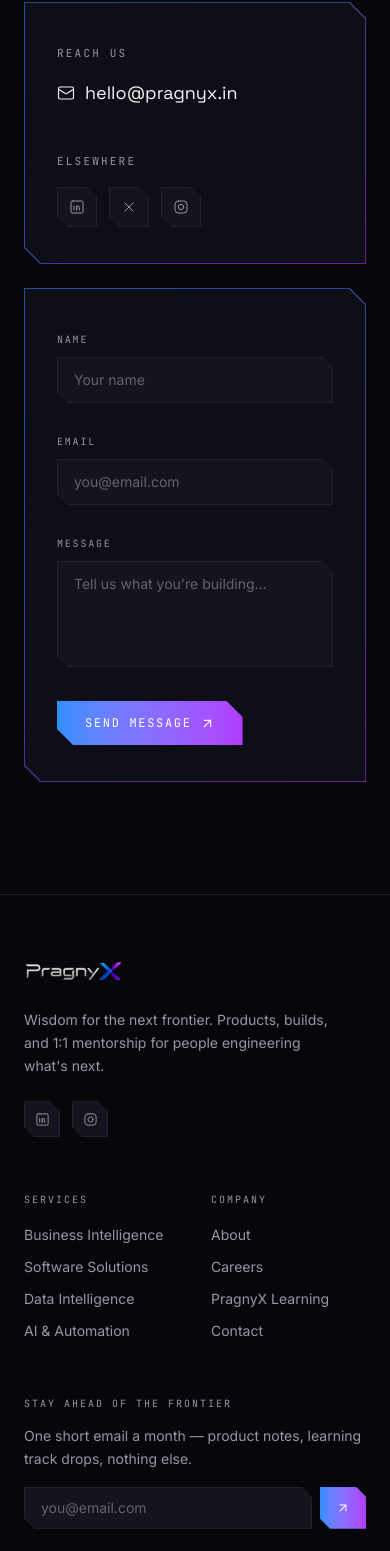
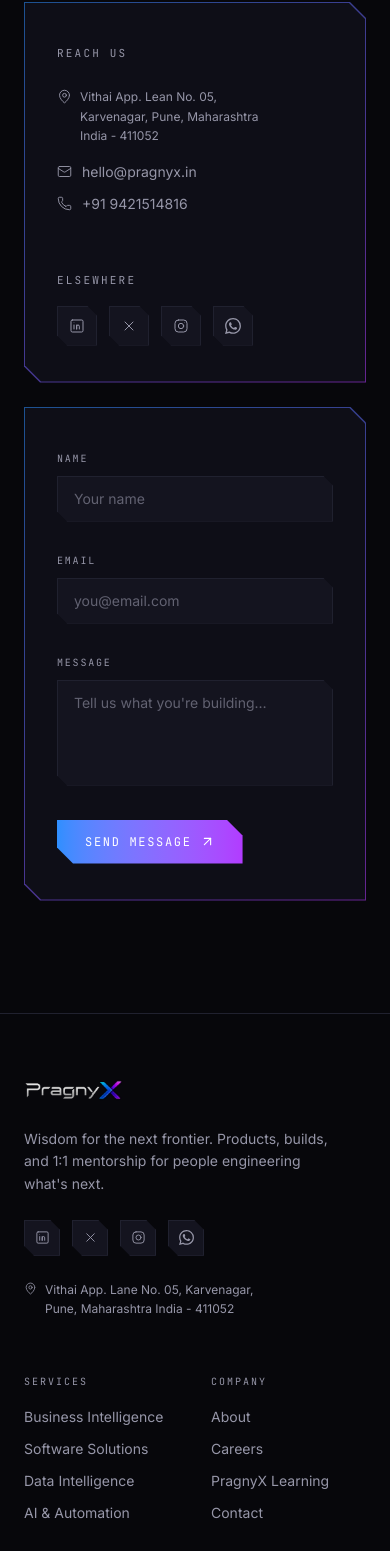
Before and after one commit to prafullwahatule/pragnyx-web, a Next.js app in the folder pragnyx/: page /contact in a window 390 px wide. Shown: the part 428-1979 px from the top of the page. Built offline with nearby package versions, Linux system fonts and the light colour scheme.

Commit message:
Add phone, WhatsApp, address to footer and contact

```diff
--- a/pragnyx/package.json
+++ b/pragnyx/package.json
@@ -15,7 +15,8 @@
     "lucide-react": "^1.21.0",
     "next": "16.2.9",
     "react": "19.2.4",
-    "react-dom": "19.2.4"
+    "react-dom": "19.2.4",
+    "react-icons": "^5.6.0"
   },
   "devDependencies": {
     "@tailwindcss/postcss": "^4",
--- a/pragnyx/src/components/Contact.jsx
+++ b/pragnyx/src/components/Contact.jsx
@@ -1,18 +1,30 @@
 "use client";
 
 import { useState } from "react";
-import { Mail, X as XIcon, ArrowUpRight, Check, Loader2 } from "lucide-react";
+import { Mail, X as XIcon, ArrowUpRight, Check, Loader2, Phone, MapPin } from "lucide-react";
 import { LinkedInIcon, InstagramIcon } from "./SocialIcons";
 import Reveal from "./Reveal";
 
+function WhatsAppIcon({ size = 16 }) {
+  return (
+    <svg width={size} height={size} viewBox="0 0 24 24" fill="currentColor">
+      <path d="M17.472 14.382c-.297-.149-1.758-.867-2.03-.967-.273-.099-.471-.148-.67.15-.197.297-.767.966-.94 1.164-.173.199-.347.223-.644.075-.297-.15-1.255-.463-2.39-1.475-.883-.788-1.48-1.761-1.653-2.059-.173-.297-.018-.458.13-.606.134-.133.298-.347.446-.52.149-.174.198-.298.298-.497.099-.198.05-.371-.025-.52-.075-.149-.669-1.612-.916-2.207-.242-.579-.487-.5-.669-.51-.173-.008-.371-.01-.57-.01-.198 0-.52.074-.792.372-.272.297-1.04 1.016-1.04 2.479 0 1.462 1.065 2.875 1.213 3.074.149.198 2.096 3.2 5.077 4.487.709.306 1.262.489 1.694.625.712.227 1.36.195 1.871.118.571-.085 1.758-.719 2.006-1.413.248-.694.248-1.289.173-1.413-.074-.124-.272-.198-.57-.347m-5.421 7.403h-.004a9.87 9.87 0 01-5.031-1.378l-.361-.214-3.741.982.998-3.648-.235-.374a9.86 9.86 0 01-1.51-5.26c.001-5.45 4.436-9.884 9.888-9.884 2.64 0 5.122 1.03 6.988 2.898a9.825 9.825 0 012.893 6.994c-.003 5.45-4.437 9.884-9.885 9.884m8.413-18.297A11.815 11.815 0 0012.05 0C5.495 0 .16 5.335.157 11.892c0 2.096.547 4.142 1.588 5.945L.057 24l6.305-1.654a11.882 11.882 0 005.683 1.448h.005c6.554 0 11.89-5.335 11.893-11.893a11.821 11.821 0 00-3.48-8.413z" />
+    </svg>
+  );
+}
+
+const WHATSAPP_NUMBER = "9421514816";
+const WHATSAPP_HREF = `https://wa.me/91${WHATSAPP_NUMBER}`;
+
 const SOCIALS = [
-  { icon: LinkedInIcon, label: "LinkedIn", href: "#" },
-  { icon: XIcon, label: "X", href: "#" },
-  { icon: InstagramIcon, label: "Instagram", href: "#" },
+  { icon: LinkedInIcon, label: "LinkedIn", href: "https://www.linkedin.com/company/pragnyx/" },
+  { icon: XIcon, label: "X", href: "https://x.com/PragnyX" },
+  { icon: InstagramIcon, label: "Instagram", href: "https://www.instagram.com/pragnyx" },
+  { icon: WhatsAppIcon, label: "WhatsApp", href: WHATSAPP_HREF },
 ];
 
 export default function Contact() {
-  const [status, setStatus] = useState("idle"); // idle | loading | sent | error
+  const [status, setStatus] = useState("idle");
   const [form, setForm] = useState({ name: "", email: "", message: "" });
   const [errors, setErrors] = useState({});
 
@@ -68,29 +80,60 @@
         <div className="mt-16 grid lg:grid-cols-12 gap-6">
           <Reveal className="lg:col-span-4" delay={100}>
             <div className="gradient-border cut h-full">
-              <div className="cut bg-surface h-full px-8 py-9 flex flex-col justify-between gap-10">
+              <div className="cut bg-surface h-full px-8 py-9 flex flex-col justify-between gap-13">
+
+                {/* Reach us — Address + Email + Phone */}
                 <div>
                   <span className="font-mono text-[11px] tracking-[0.2em] uppercase text-mute">
                     Reach us
                   </span>
+
+                  {/* Address */}
+                  <a
+                    href="https://maps.google.com/?q=Vithai+Apartment+Lane+No+5+Karvenagar+Pune+Maharashtra"
+                    target="_blank"
+                    rel="noopener noreferrer"
+                    className="mt-6 flex items-start gap-2 text-xs text-mute hover:text-paper transition-colors leading-relaxed"
+                  >
+                    <MapPin size={15} strokeWidth={1.5} className="mt-0.5 shrink-0" />
+                    <span>
+                      Vithai App. Lean No. 05, <br />
+                      Karvenagar, Pune, Maharashtra <br />
+                      India - 411052
+                    </span>
+                  </a>
+
+                  {/* Email */}
                   <a
                     href="mailto:hello@pragnyx.in"
-                    className="mt-4 flex items-center gap-2.5 text-lg font-display hover:text-gradient transition-colors"
+                    className="mt-4 flex items-center gap-2.5 text-sm text-mute hover:text-paper transition-colors"
                   >
-                    <Mail size={18} strokeWidth={1.5} />
+                    <Mail size={15} strokeWidth={1.5} className="shrink-0" />
                     hello@pragnyx.in
+                  </a>
+
+                  {/* Phone */}
+                  <a
+                    href={`tel:+91${WHATSAPP_NUMBER}`}
+                    className="mt-3 flex items-center gap-2.5 text-sm text-mute hover:text-paper transition-colors"
+                  >
+                    <Phone size={15} strokeWidth={1.5} className="shrink-0" />
+                    +91 {WHATSAPP_NUMBER}
                   </a>
                 </div>
 
+                {/* Socials */}
                 <div>
                   <span className="font-mono text-[11px] tracking-[0.2em] uppercase text-mute">
                     Elsewhere
                   </span>
-                  <div className="mt-4 flex gap-3">
+                  <div className="mt-4 flex gap-3 flex-wrap">
                     {SOCIALS.map(({ icon: Icon, label, href }) => (
                       <a
                         key={label}
                         href={href}
+                        target="_blank"
+                        rel="noopener noreferrer"
                         aria-label={label}
                         className="cut-sm w-10 h-10 flex items-center justify-center bg-surface-2 border border-line text-mute hover:text-paper hover:border-blue/50 transition-colors"
                       >
@@ -99,6 +142,7 @@
                     ))}
                   </div>
                 </div>
+
               </div>
             </div>
           </Reveal>
--- a/pragnyx/src/components/Footer.jsx
+++ b/pragnyx/src/components/Footer.jsx
@@ -1,8 +1,19 @@
 import Image from "next/image";
 import Link from "next/link";
-import { Mail } from "lucide-react";
+import { Mail, X as XIcon, Phone, MapPin } from "lucide-react";
 import { LinkedInIcon, InstagramIcon } from "./SocialIcons";
 import NewsletterForm from "./NewsletterForm";
+
+function WhatsAppIcon({ size = 15 }) {
+  return (
+    <svg width={size} height={size} viewBox="0 0 24 24" fill="currentColor">
+      <path d="M17.472 14.382c-.297-.149-1.758-.867-2.03-.967-.273-.099-.471-.148-.67.15-.197.297-.767.966-.94 1.164-.173.199-.347.223-.644.075-.297-.15-1.255-.463-2.39-1.475-.883-.788-1.48-1.761-1.653-2.059-.173-.297-.018-.458.13-.606.134-.133.298-.347.446-.52.149-.174.198-.298.298-.497.099-.198.05-.371-.025-.52-.075-.149-.669-1.612-.916-2.207-.242-.579-.487-.5-.669-.51-.173-.008-.371-.01-.57-.01-.198 0-.52.074-.792.372-.272.297-1.04 1.016-1.04 2.479 0 1.462 1.065 2.875 1.213 3.074.149.198 2.096 3.2 5.077 4.487.709.306 1.262.489 1.694.625.712.227 1.36.195 1.871.118.571-.085 1.758-.719 2.006-1.413.248-.694.248-1.289.173-1.413-.074-.124-.272-.198-.57-.347m-5.421 7.403h-.004a9.87 9.87 0 01-5.031-1.378l-.361-.214-3.741.982.998-3.648-.235-.374a9.86 9.86 0 01-1.51-5.26c.001-5.45 4.436-9.884 9.888-9.884 2.64 0 5.122 1.03 6.988 2.898a9.825 9.825 0 012.893 6.994c-.003 5.45-4.437 9.884-9.885 9.884m8.413-18.297A11.815 11.815 0 0012.05 0C5.495 0 .16 5.335.157 11.892c0 2.096.547 4.142 1.588 5.945L.057 24l6.305-1.654a11.882 11.882 0 005.683 1.448h.005c6.554 0 11.89-5.335 11.893-11.893a11.821 11.821 0 00-3.48-8.413z" />
+    </svg>
+  );
+}
+
+const WHATSAPP_NUMBER = "9421514816";
+const WHATSAPP_HREF = `https://wa.me/91${WHATSAPP_NUMBER}`;
 
 const COLUMNS = [
   {
@@ -27,7 +38,9 @@
 
 const SOCIALS = [
   { icon: LinkedInIcon, label: "LinkedIn", href: "https://www.linkedin.com/company/pragnyx/" },
-  { icon: InstagramIcon, label: "Instagram", href: "https://www.instagram.com/pragnyx?igsh=cDkyYnBjcXJsYjJ0" },
+  { icon: XIcon, label: "X", href: "https://x.com/PragnyX" },
+  { icon: InstagramIcon, label: "Instagram", href: "https://www.instagram.com/pragnyx" },
+  { icon: WhatsAppIcon, label: "WhatsApp", href: WHATSAPP_HREF },
 ];
 
 export default function Footer() {
@@ -50,11 +63,13 @@
               mentorship for people engineering what&apos;s next.
             </p>
 
-            <div className="mt-6 flex gap-3">
+            <div className="mt-6 flex gap-3 flex-wrap">
               {SOCIALS.map(({ icon: Icon, label, href }) => (
                 <a
                   key={label}
                   href={href}
+                  target="_blank"
+                  rel="noopener noreferrer"
                   aria-label={label}
                   className="cut-sm w-9 h-9 flex items-center justify-center bg-surface-2 border border-line text-mute hover:text-paper hover:border-blue/50 transition-colors"
                 >
@@ -62,6 +77,20 @@
                 </a>
               ))}
             </div>
+
+            {/* Address */}
+            <a
+              href="https://maps.google.com/?q=Vithai+Apartment+Lane+No+5+Karvenagar+Pune+Maharashtra"
+              target="_blank"
+              rel="noopener noreferrer"
+              className="mt-6 flex items-start gap-2 text-xs text-mute hover:text-paper transition-colors leading-relaxed"
+            >
+              <MapPin size={13} strokeWidth={1.5} className="mt-0.5 shrink-0" />
+              <span>
+                Vithai App. Lane No. 05, Karvenagar,<br />
+                Pune, Maharashtra India - 411052
+              </span>
+            </a>
           </div>
 
           <div className="lg:col-span-4 grid grid-cols-2 gap-8">
@@ -95,16 +124,24 @@
             </p>
             <NewsletterForm compact />
 
+            <div className="mt-5 flex flex-col gap-2">
               <a
                 href="mailto:hello.pragnyx@gmail.com"
-              className="mt-5 inline-flex items-center gap-2 text-sm text-mute hover:text-paper transition-colors"
+                className="inline-flex items-center gap-2 text-sm text-mute hover:text-paper transition-colors"
               >
                 <Mail size={14} strokeWidth={1.5} />
                 hello.pragnyx@gmail.com
               </a>
+              <a
+                href={`tel:+91${WHATSAPP_NUMBER}`}
+                className="inline-flex items-center gap-2 text-sm text-mute hover:text-paper transition-colors"
+              >
+                <Phone size={14} strokeWidth={1.5} />
+                +91 {WHATSAPP_NUMBER}
+              </a>
             </div>
           </div>
-
+        </div>
 
         <div className="mt-14 pt-8 border-t border-line flex flex-col-reverse gap-4 sm:flex-row sm:items-center sm:justify-between">
           <span className="text-xs text-mute">
```
Also changed, not shown: 1 other file (tests, documents, lock files or other folders). Lines whose indentation alone changed are shown as unchanged.
